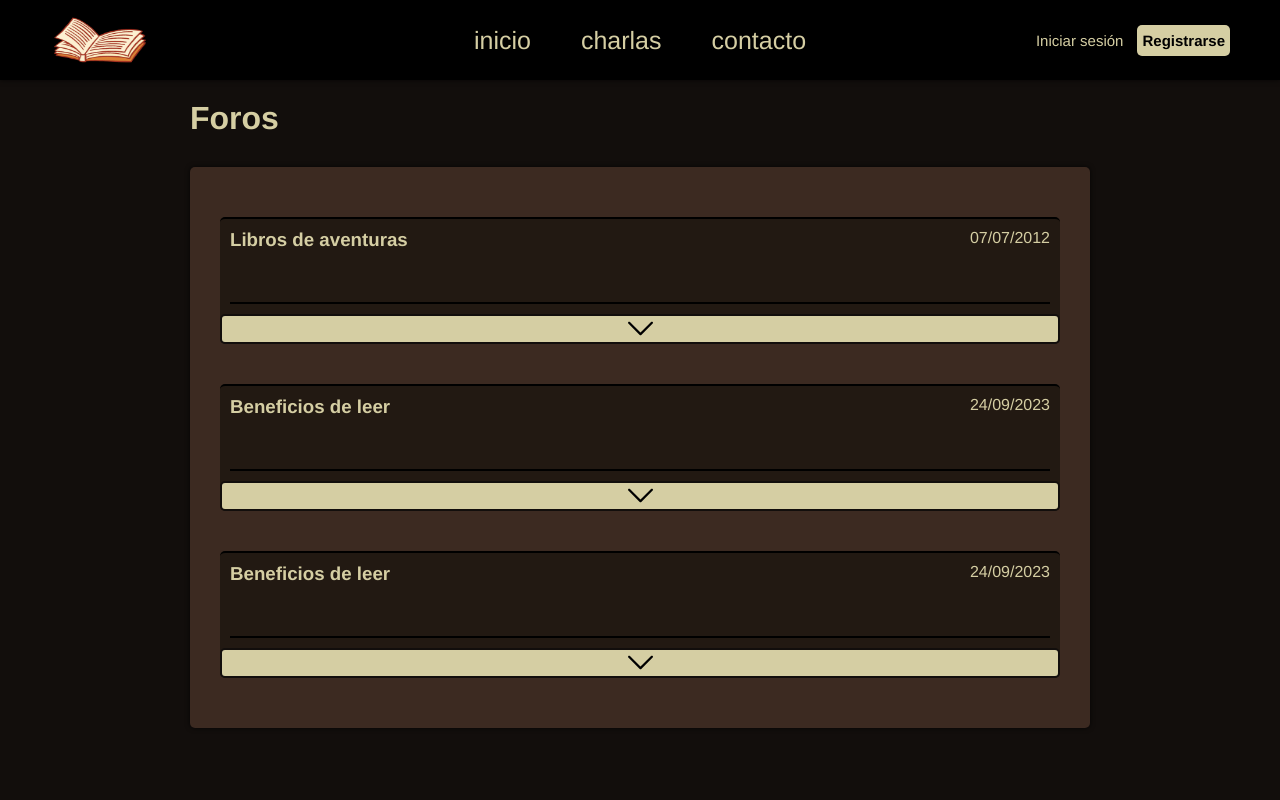
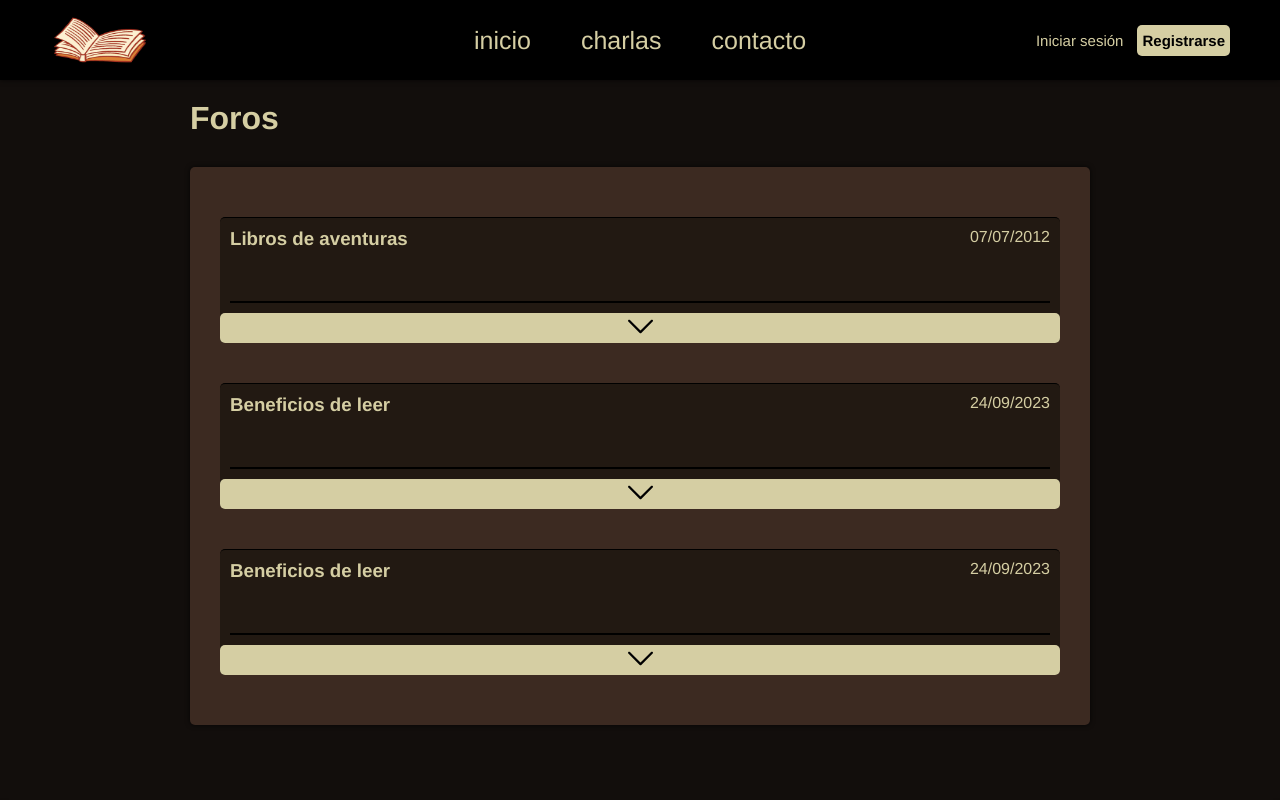
Before and after one commit to VictorMCS11/BookTalks_FrontEnd, a React (Vite) app: page /forum in a window 1280 px wide. Shown: the top 800 px of the page. Built offline with nearby package versions, Linux system fonts and the light colour scheme.

Commit message:
He añadido cosas nuevas al foro :D

```diff
--- a/src/components/ForumCardSection/forumCardSection.css
+++ b/src/components/ForumCardSection/forumCardSection.css
@@ -20,7 +20,7 @@
     padding: 10px;
     padding-bottom: 0;
     border-radius: 5px;
-    border-top: 2px solid black;
+    border-top: 1px solid black;
     position: relative;
     /* -webkit-box-shadow: 0px 0px 5px 0px rgba(0,0,0,0.75);
     -moz-box-shadow: 0px 0px 5px 0px rgba(0,0,0,0.75);
@@ -56,7 +56,8 @@
     left: 0;
     width: 100%;
     border-radius: 5px;
-    border: 2px solid var(--almost-black);
+    /* border: 2px solid var(--almost-black); */
+    border: none;
     background-color: var(--third-color);
     height: 30px;
     transition: .2s;
@@ -64,7 +65,7 @@
 .moreButton:hover{
     cursor: pointer;
     background-color: rgb(140, 130, 100);
-    border: 2px solid var(--primary-color);
+    /* border: 2px solid var(--primary-color); */
     height: 30px;
 }
 
@@ -84,7 +85,8 @@
     left: 0;
     width: 100%;
     border-radius: 5px;
-    border: 2px solid var(--almost-black);
+    /* border: 2px solid var(--almost-black); */
+    border: none;
     background-color: rgb(140, 130, 100);
     height: 30px;
     transition: .2s;
@@ -92,7 +94,7 @@
 .moreButtonOpened:hover{
     cursor: pointer;
     background-color: rgb(140, 130, 100);
-    border: 2px solid var(--primary-color);
+    /* border: 2px solid var(--primary-color); */
     height: 30px;
 }
 .moreButtonOpened > img{
```
